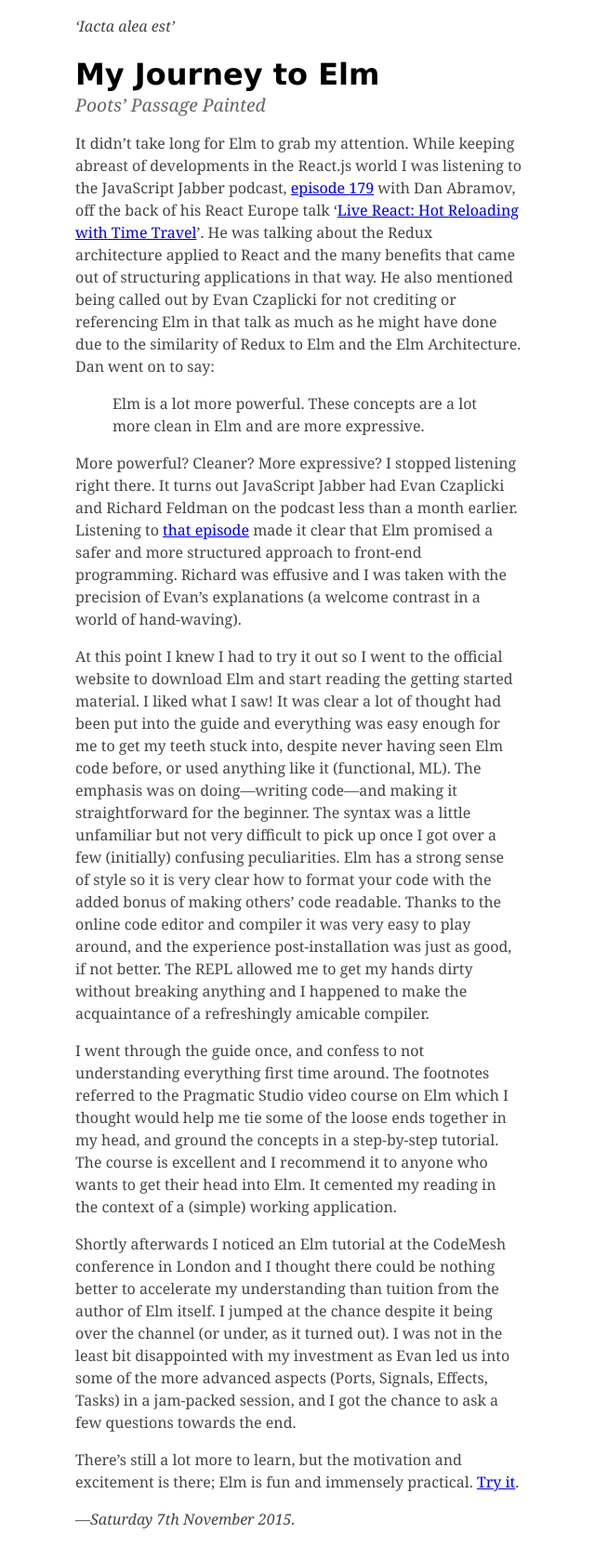
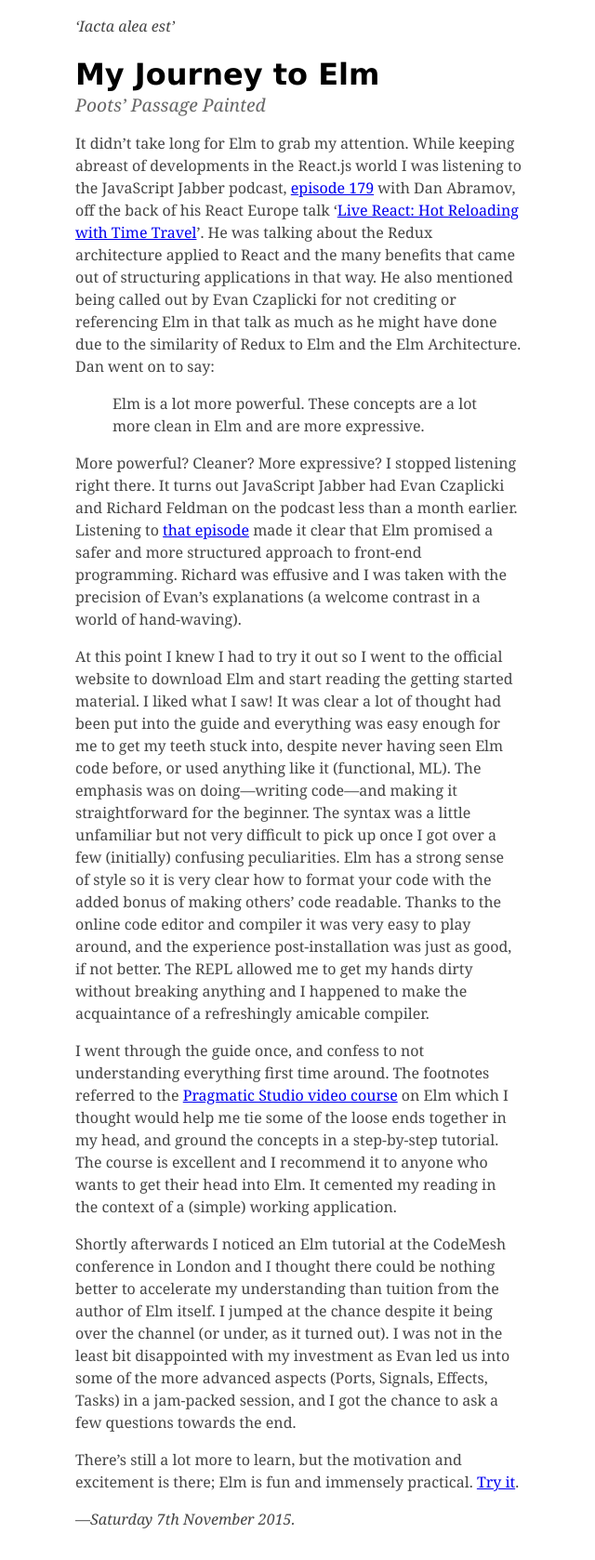
Before and after one commit to pootsbook/crossingtherubicon, a Jekyll site: the page built from _posts/2015-11-07-my-journey-to-elm.md, in a window 1280 px wide. Shown: the whole page at 93% size, without its empty margins (319-959 px from the left). Built offline with Jekyll 4.4.1, drawn with Linux system fonts in a browser that asks for light colours; comment, search, counter and statistics services are not loaded; part of the change alters nothing that is shown.

```diff
--- a/_posts/2015-11-07-my-journey-to-elm.md
+++ b/_posts/2015-11-07-my-journey-to-elm.md
@@ -12,7 +12,7 @@ More powerful? Cleaner? More expressive? I stopped listening right there. It tur
 
 At this point I knew I had to try it out so I went to the official website to download Elm and start reading the getting started material. I liked what I saw! It was clear a lot of thought had been put into the guide and everything was easy enough for me to get my teeth stuck into, despite never having seen Elm code before, or used anything like it (functional, ML). The emphasis was on doing—writing code—and making it straightforward for the beginner. The syntax was a little unfamiliar but not very difficult to pick up once I got over a few (initially) confusing peculiarities. Elm has a strong sense of style so it is very clear how to format your code with the added bonus of making others’ code readable. Thanks to the online code editor and compiler it was very easy to play around, and the experience post-installation was just as good, if not better. The REPL allowed me to get my hands dirty without breaking anything and I happened to make the acquaintance of a refreshingly amicable compiler.
 
-I went through the guide once, and confess to not understanding everything first time around. The footnotes referred to the Pragmatic Studio video course on Elm which I thought would help me tie some of the loose ends together in my head, and ground the concepts in a step-by-step tutorial. The course is excellent and I recommend it to anyone who wants to get their head into Elm. It cemented my reading in the context of a (simple) working application.
+I went through the guide once, and confess to not understanding everything first time around. The footnotes referred to the [Pragmatic Studio video course][elm-course] on Elm which I thought would help me tie some of the loose ends together in my head, and ground the concepts in a step-by-step tutorial. The course is excellent and I recommend it to anyone who wants to get their head into Elm. It cemented my reading in the context of a (simple) working application.
 
 Shortly afterwards I noticed an Elm tutorial at the CodeMesh conference in London and I thought there could be nothing better to accelerate my understanding than tuition from the author of Elm itself. I jumped at the chance despite it being over the channel (or under, as it turned out). I was not in the least bit disappointed with my investment as Evan led us into some of the more advanced aspects (Ports, Signals, Effects, Tasks) in a jam-packed session, and I got the chance to ask a few questions towards the end.
 
@@ -24,3 +24,4 @@ There’s still a lot more to learn, but the motivation and excitement is there;
 [redux-talk]: https://www.youtube.com/watch?v=xsSnOQynTHs
 [jj-elm]: https://devchat.tv/js-jabber/175-jsj-elm-with-evan-czaplicki-and-richard-feldman
 [elm]: http://elm-lang.org/
+[elm-course]: https://pragmaticstudio.com/elm
```
